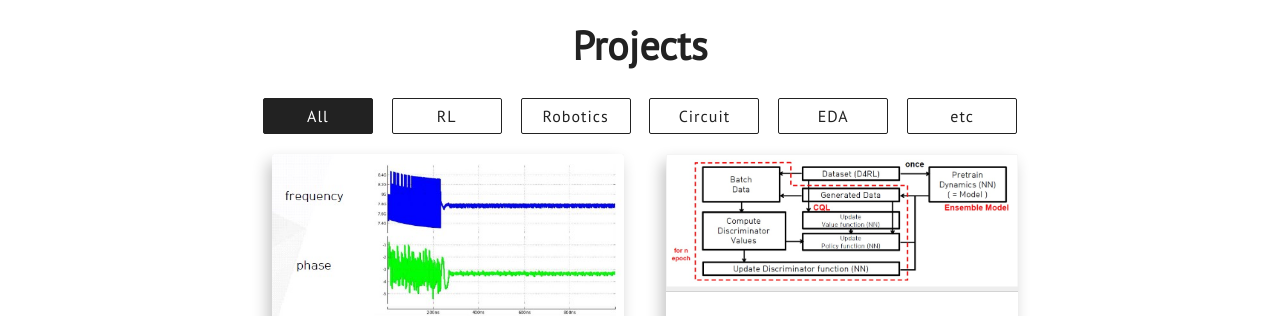
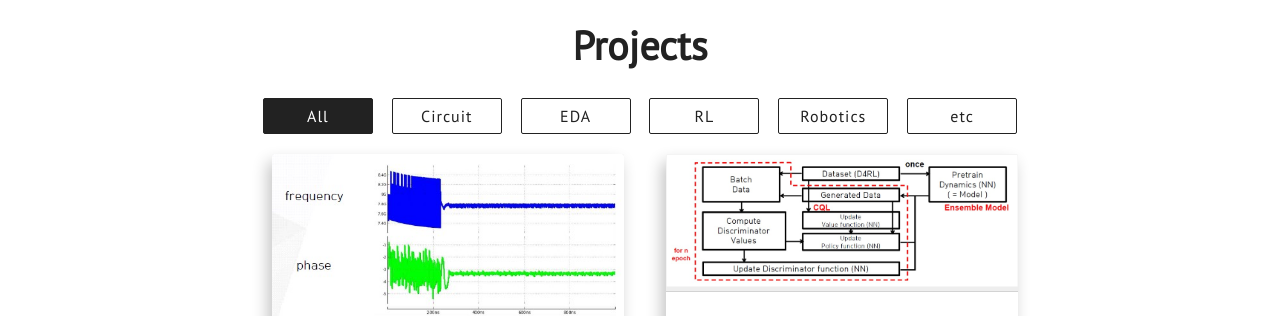
Before and after one commit to brianlsy98/brianlsy98.github.io, a Jekyll site: the page index.html, which Jekyll copies as it is, in a window 1280 px wide and 900 px high, scrolled down 2804 px. Shown: the part 154-470 px from the top of the window. Built offline with Jekyll 4.4.1, drawn with Linux system fonts in a browser that asks for light colours; nearby versions of some CDN libraries.

Commit message:
Update index.html

```diff
--- a/index.html
+++ b/index.html
@@ -147,10 +147,10 @@
 
                     <!-- <a id="featured" class="semi-transparent-button with-border white-button" onclick="selected('featured')">Featured</a> -->
                     <a id="all" class="semi-transparent-button with-border white-button" onclick="selected('all')">All</a>
+                    <a id="Circuit" class="semi-transparent-button with-border white-button" onclick="selected('Circuit')">Circuit</a>
+                    <a id="EDA" class="semi-transparent-button with-border white-button" onclick="selected('EDA')">EDA</a>
                     <a id="RL" class="semi-transparent-button with-border white-button" onclick="selected('RL')">RL</a>
                     <a id="Robotics" class="semi-transparent-button with-border white-button" onclick="selected('Robotics')">Robotics</a>
-                    <a id="Circuit" class="semi-transparent-button with-border white-button" onclick="selected('Circuit')">Circuit</a>
-                    <a id="EDA" class="semi-transparent-button with-border white-button" onclick="selected('EDA')">EDA</a>
                     <a id="etc" class="semi-transparent-button with-border white-button" onclick="selected('etc')">etc</a>
 
                 </div>
```
